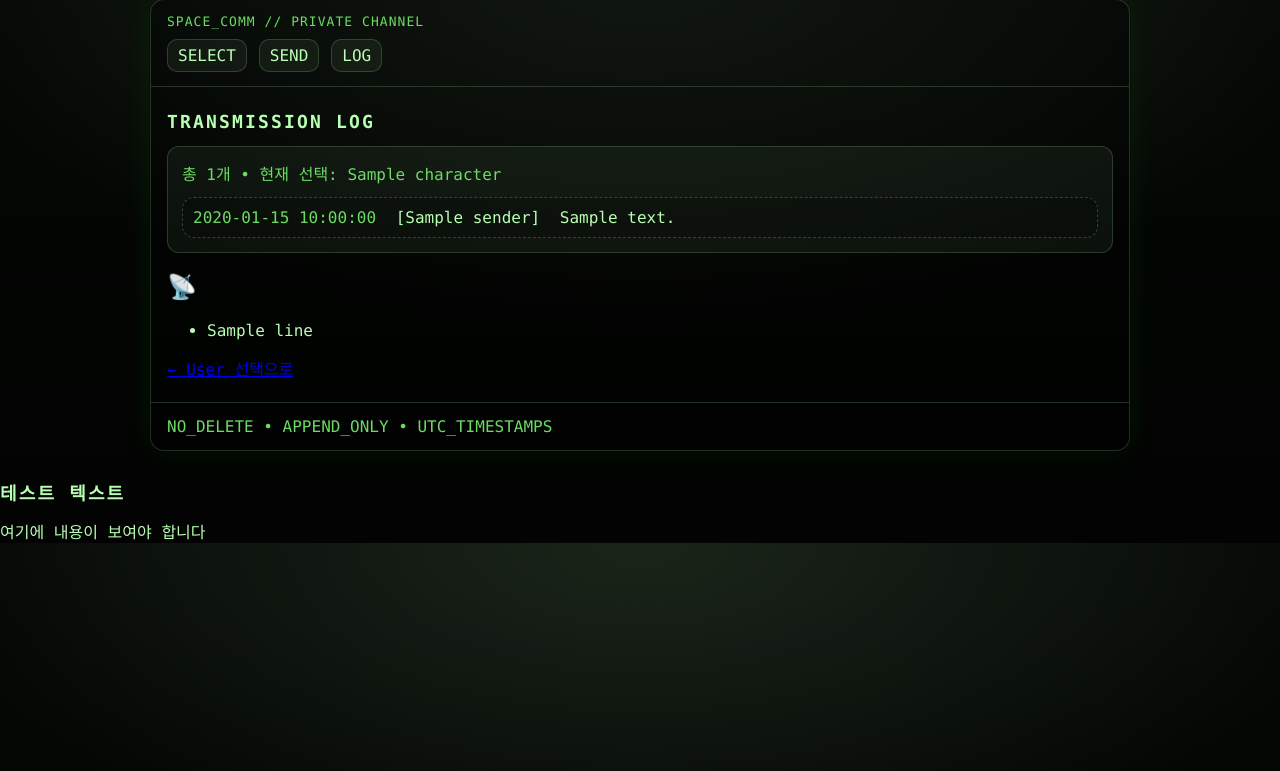
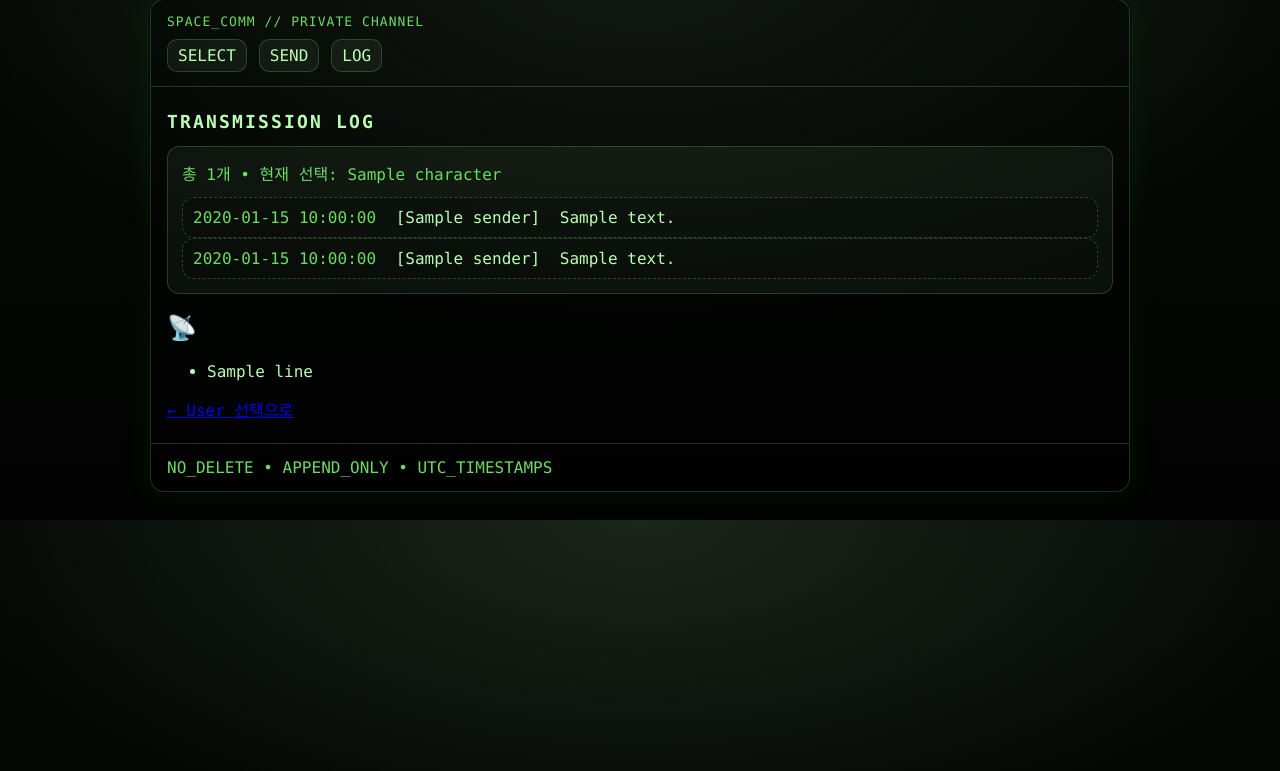
Before and after one commit to aete0417-dev/space-comm, a Python web app: template templates/log.html in a window 1280 px wide. Shown: the part 29-800 px from the top of the page. Run offline with Jinja, Linux system fonts and the light colour scheme; the template is opened without the code that fills it: most values are stand-ins (such as "Sample title", 1, 10 or a date in 2020).

Commit message:
Remove test alert popup

```diff
--- a/templates/base.html
+++ b/templates/base.html
@@ -1,6 +1,14 @@
 <!doctype html>
 <html lang="ko">
 <head>
+
+  <style>
+   /* Render의 팝업을 숨김 */
+   div[style*="position: fixed"] {
+       display: none !important;
+   }
+   </style>
+
   <meta charset="utf-8" />
   <meta name="viewport" content="width=device-width, initial-scale=1" />
   <title>SPACE COMM</title>
@@ -27,13 +35,3 @@
   </div>
 </body>
 </html>
-
-<body>
-  <h1>테스트 텍스트</h1>
-  <div id="app">여기에 내용이 보여야 합니다</div>
-
-  <script>
-    console.log('JavaScript 실행됨!');
-    alert('페이지 로드 완료!');
-  </script>
-</body>
--- a/templates/log.html
+++ b/templates/log.html
@@ -19,6 +19,14 @@
       </div>
     {% endfor %}
   </div>
+
+<div class="row {% if r['sender'] == 'H' %}from-h{% else %}from-m{% endif %}">
+  <span class="ts">{{ r["created_at"] }}</span>
+  <span class="sender">[{{ r["sender"] }}]</span>
+  <span class="msg">{{ r["content"] }}</span>
+</div>
+
+
 </div>
 
 <h2>📡 </h2>
@@ -31,10 +39,5 @@
 
 <a href="/">← User 선택으로</a>
 
-<script>
-  setTimeout(() => {
-    location.reload();
-  }, 5000); // 5초마다 새로고침
-</script>
 
 {% endblock %}
```
